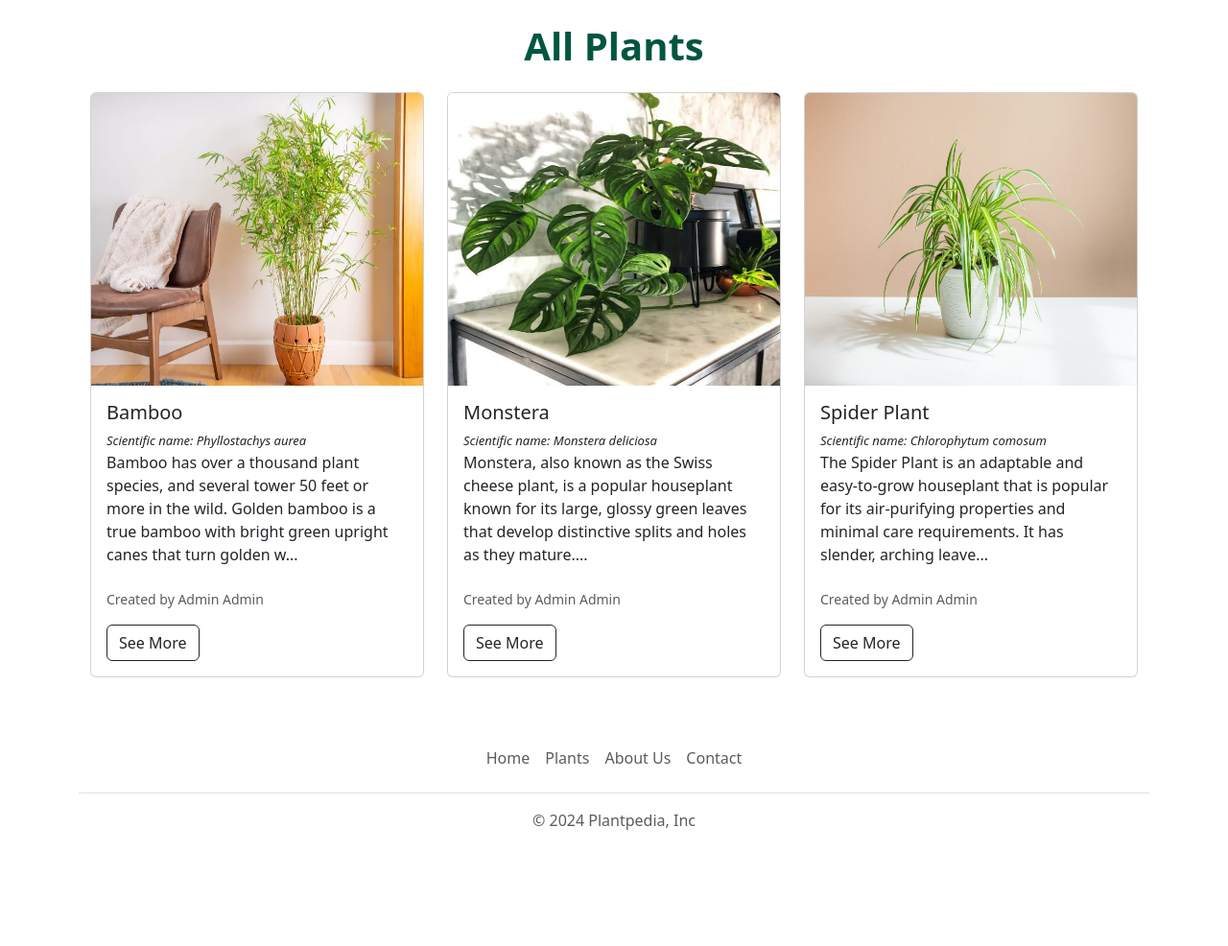
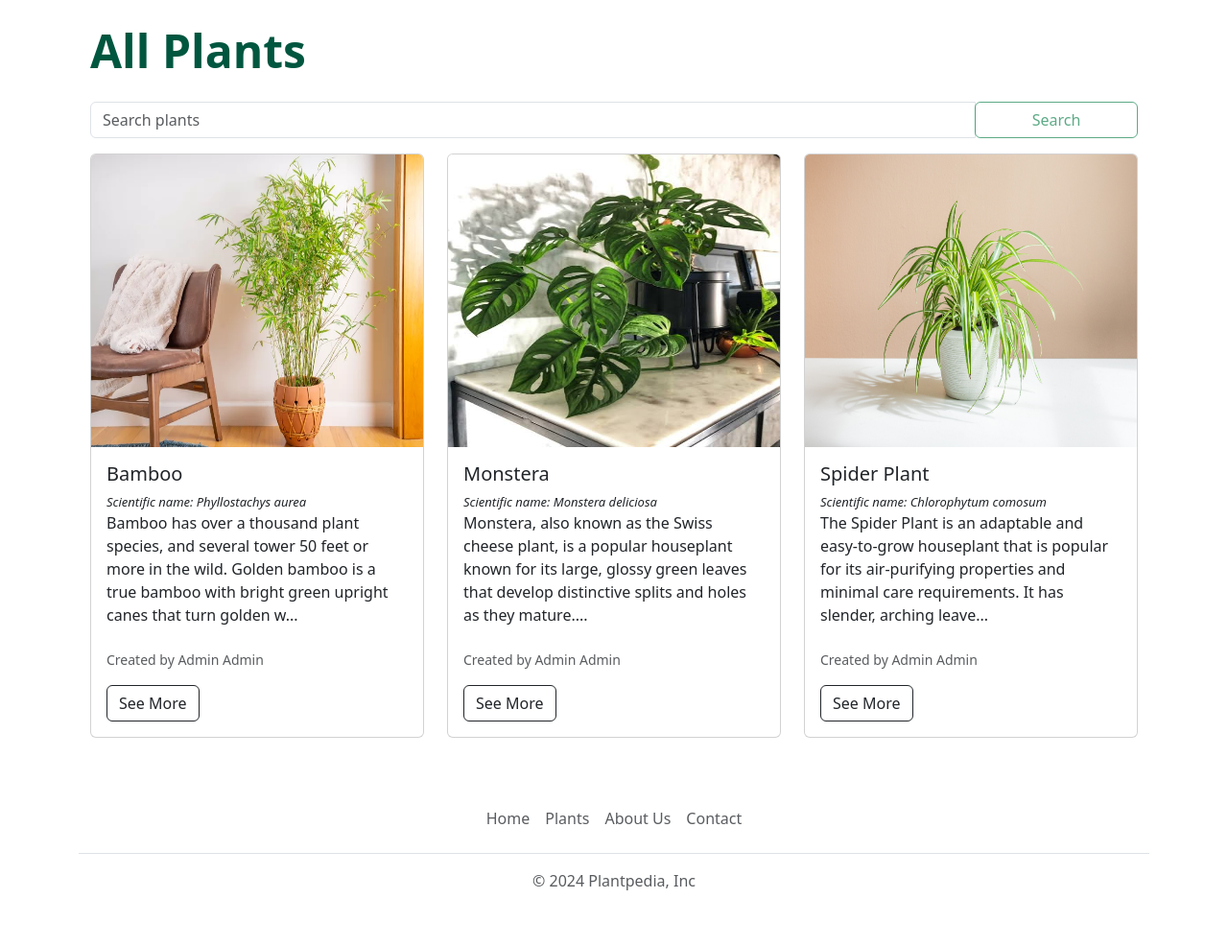
Before and after one commit to beyza-ismail/Plantpedia, a Django app: page /plants/ in a window 1280 px wide. Shown: the part 56-1042 px from the top of the page at 96% size. Before the commit the page ends 921 px from the top, so only its background shows below. Run offline with Django 4.2, Linux system fonts and the light colour scheme; data comes from the database, SQL or seed files in the repository; both versions use the stored data as it was after the commit.

Commit message:
Search functionality

```diff
--- a/Plantpedia/urls.py
+++ b/Plantpedia/urls.py
@@ -33,4 +33,5 @@ urlpatterns = [
     path('plant/edit/<int:plant_id>/', edit_plant, name='edit_plant'),
     path('about/', about, name='about'),
     path('contact/', contact, name='contact'),
+    path('search/', search, name='search'),
 ] + static(settings.MEDIA_URL, document_root=settings.MEDIA_ROOT)
--- a/plantpediaApp/forms.py
+++ b/plantpediaApp/forms.py
@@ -84,3 +84,7 @@ class ReviewForm(forms.ModelForm):
         if rating < 0 or rating > 10:
             raise forms.ValidationError("Rating must be between 0 and 10.")
         return rating
+
+
+class SearchForm(forms.Form):
+    query = forms.CharField()
--- a/plantpediaApp/templates/plants.html
+++ b/plantpediaApp/templates/plants.html
@@ -1,7 +1,6 @@
 {% extends 'base.html' %}
 {% block content %}
     <style>
-        /* Style to ensure cards have the same height */
         .card {
             height: 100%;
         }
@@ -10,38 +9,38 @@
             flex-direction: column;
         }
     </style>
-    <div class="container" >
+    <div class="container">
         <div class="d-flex justify-content-between align-items-center mt-4 mb-4">
-            <div style="flex: 1;"> <!-- Placeholder for spacing -->
-            </div>
-            <h1 class="mb-0 text-center" style="flex: 2; color: #00563f; font-weight: bold;">All Plants</h1>
+            <h1 class="mb-0" style="color: #00563f; font-weight: bold; font-size: xxx-large;">All Plants</h1>
             {% if user.is_authenticated %}
-                <a href="{% url 'add_plant' %}" class="btn btn-outline-success btn-sm" style="flex: 1; opacity: 0.7;">
-                    Add New Plant
-                </a>
+                <a href="{% url 'add_plant' %}" class="btn btn-success mt-1" style="opacity: 0.8">Add New Plant</a>
             {% else %}
-                <div style="flex: 1;"> <!-- Placeholder for spacing -->
+                <div>
                 </div>
             {% endif %}
         </div>
-        <div class="row">
+        <form method="get" action="{% url 'search' %}" class="form-inline mt-4">
+            <div class="input-group">
+                <input type="text" name="query" class="form-control" placeholder="Search plants">
+                <div class="input-group-append">
+                    <button type="submit" class="btn btn-outline-success" style="width: 170px; opacity: 0.7">Search</button>
+                </div>
+            </div>
+        </form>
+        <div class="row mt-3">
             {% for p in plants %}
                 <div class="col-md-4 mb-4">
                     <div class="card" style="max-width: 25rem;">
-                        <img class="card-img-top" src="{{ MEDIA_URL }}{{ p.image.url }}" height="305rem"
-                             alt="Card image cap">
+                        <img class="card-img-top" src="{{ MEDIA_URL }}{{ p.image.url }}" height="305rem" alt="Card image cap">
                         <div class="card-body">
                             <h5 class="card-title">{{ p.name }}</h5>
-                            <i><p class="card-text" style="font-size: small">Scientific
-                                name: {{ p.scientific_name }}</p></i>
+                            <i><p class="card-text" style="font-size: small">Scientific name: {{ p.scientific_name }}</p></i>
                             <p class="card-text">{{ p.description |slice:":170" }}...</p>
                             <p class="card-text" style="display: flex">
-                                <small class="text-muted pt-2" style="width: 70%">Created
-                                    by {{ p.user.get_full_name }}</small>
+                                <small class="text-muted pt-2" style="width: 70%">Created by {{ p.user.get_full_name }}</small>
                             </p>
                             <div class="mt-auto">
-                                <a href="{% url 'details' p.id %}" type="button" class="btn btn-outline-dark">See
-                                More</a>
+                                <a href="{% url 'details' p.id %}" type="button" class="btn btn-outline-dark">See More</a>
                             </div>
                         </div>
                     </div>
@@ -50,3 +49,5 @@
         </div>
     </div>
 {% endblock %}
+
+{# TODO: display plants by rating #}
--- a/plantpediaApp/views.py
+++ b/plantpediaApp/views.py
@@ -1,7 +1,8 @@
 from django.contrib.auth import logout, authenticate, login
 from django.shortcuts import render, redirect, get_object_or_404
 
-from .forms import CustomAuthenticationForm, CustomerRegistrationForm, AddPlantForm, EditPlantForm, ReviewForm
+from .forms import CustomAuthenticationForm, CustomerRegistrationForm, AddPlantForm, EditPlantForm, ReviewForm, \
+    SearchForm
 from .models import *
 
 # Create your views here.
@@ -112,3 +113,12 @@ def edit_plant(request, plant_id):
         form = EditPlantForm(instance=plant)
 
     return render(request, 'details.html', {'form': form})
+
+
+def search(request):
+    query = request.GET.get('query', '')
+    if query:
+        plants = Plant.objects.filter(name__icontains=query)  # Adjust the filter as necessary
+        return render(request, 'results.html', {'plants': plants})
+    else:
+        return render(request, 'results.html', {'plants': []})
```
Also changed, not shown: plantpediaApp/templates/results.html (added, +31 -0 lines), plantpediaApp/templates/search.html (added, +20 -0 lines), data/data/spider_plant.jpeg (added), db.sqlite3.
